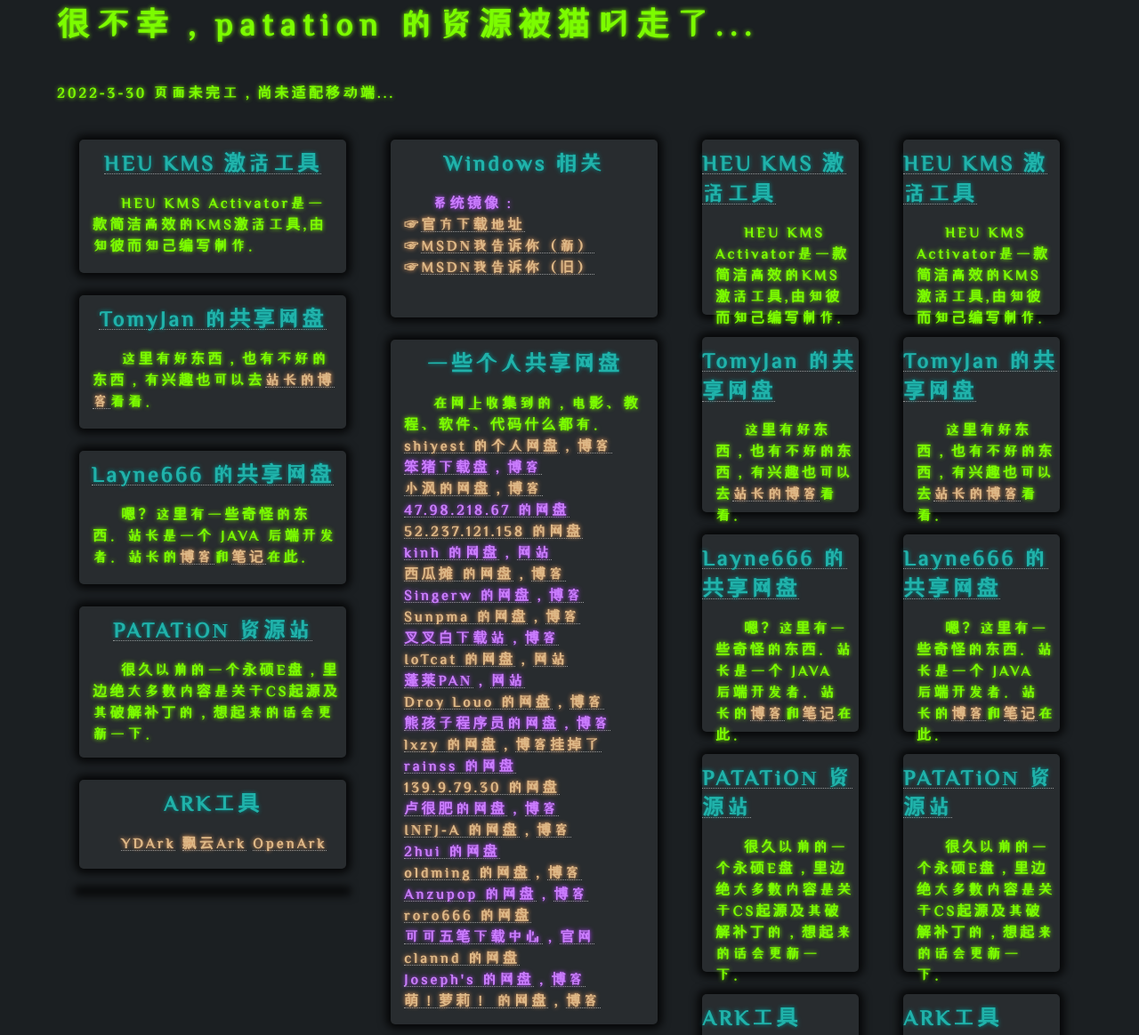
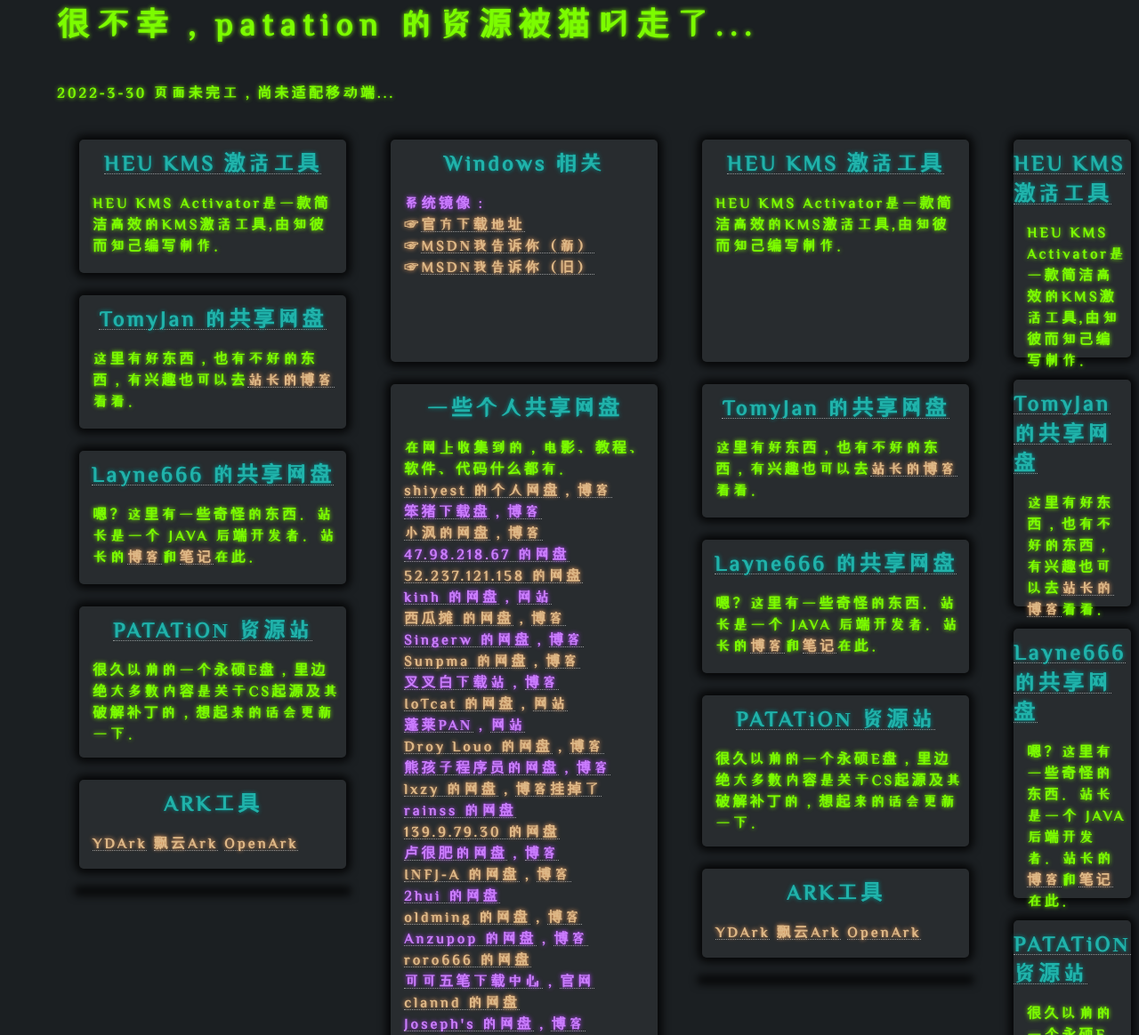
Before and after one commit to klaihao/klaihao.github.io, a plain HTML site: page resources/index.html in a window 1280 px wide. Shown: the part 196-1360 px from the top of the page at 89% size. Drawn offline with Linux system fonts and the light colour scheme; a web font is replaced by a local one.

Commit message:
2022-3-31 Add Contents

```diff
--- a/css/res_style.css
+++ b/css/res_style.css
@@ -17,7 +17,13 @@
     left: 5px;
     right: 10px;
     text-align: left;
+}
+.content-indent {
     text-indent: 2em;
+}
+
+.p-indent {
+    text-indent: 1em;
 }
 
 #main-content {
@@ -55,14 +61,14 @@
     height: 100px;
 }
 
-/*Mid Bar*/
+/*Mid-Left Bar*/
 #mid-leftb {
     text-align: center;
 }
 
 #leftbm1 {
     width: 300px;
-    height: 200px;
+    height: 250px;
 }
 
 #leftbm2 {
@@ -81,6 +87,37 @@
 }
 
 #leftbm5 {
+    width: 300px;
+    height: 100px;
+}
+
+/*Mid-Right Bar*/
+#mid-rightb {
+    text-align: center;
+    position: relative;
+}
+
+#rightbm1 {
+    width: 300px;
+    height: 250px;
+}
+
+#rightbm2 {
+    width: 300px;
+    height: 150px;
+}
+
+#rightbm3 {
+    width: 300px;
+    height: 150px;
+}
+
+#rightbm4 {
+    width: 300px;
+    height: 170px;
+}
+
+#rightbm5 {
     width: 300px;
     height: 100px;
 }
@@ -116,7 +153,6 @@ c2 {
 
 c3 {
     font-size: 1rem;
-
 }
 
 c4 {
```
